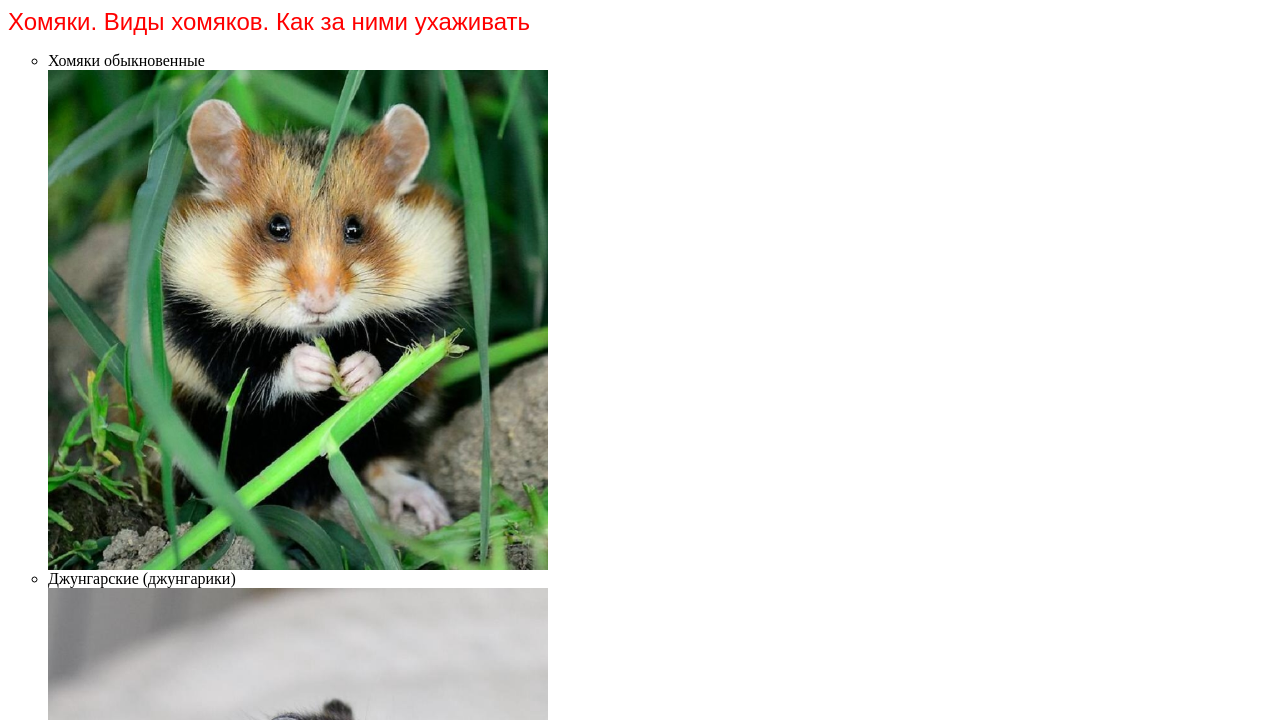
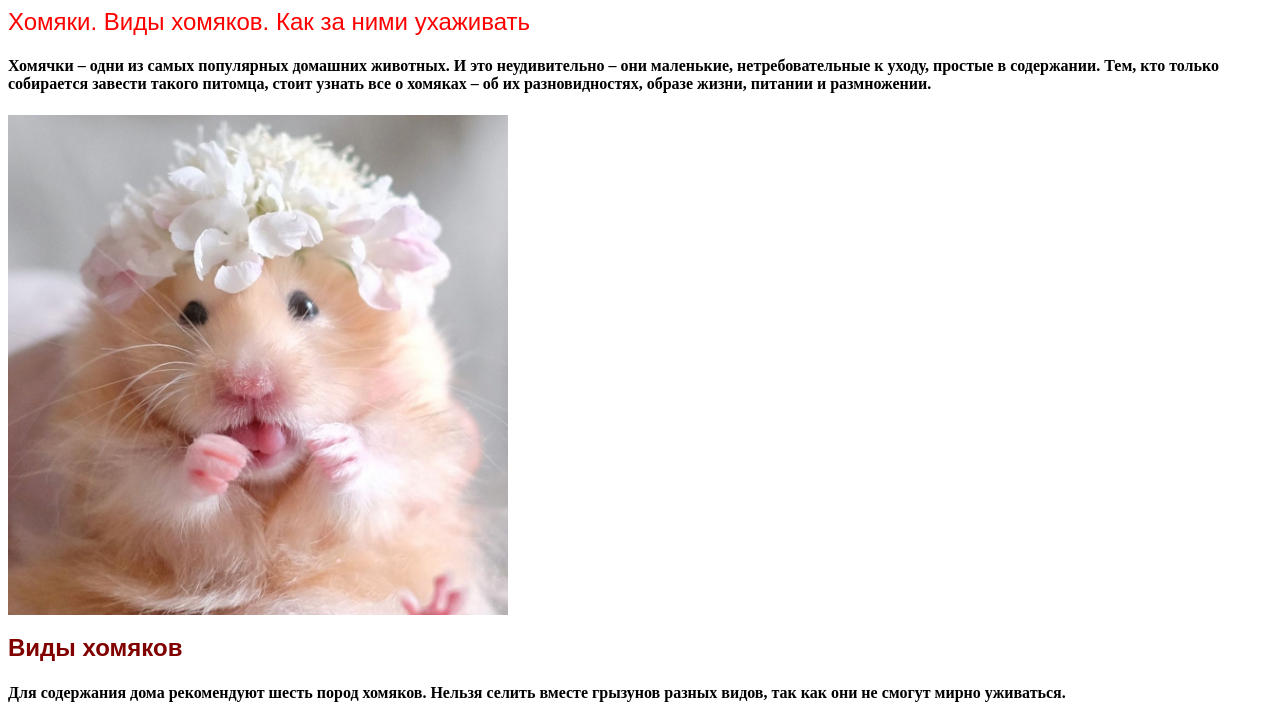
Before and after one commit to sonatigr/hamsterhomepage, a plain HTML site: page index.html in a window 1280 px wide. Shown: the top 720 px of the page. Drawn offline with Linux system fonts and the light colour scheme.

Commit message:
Update index.html

```diff
--- a/index.html
+++ b/index.html
@@ -2,6 +2,10 @@
 <head><title>Главная страница про хомяков</title></head>
 <body>
 <centre><font size="5" color="ff0000" face="fantasy">Хомяки. Виды хомяков. Как за ними ухаживать</font></centre>
+<h4>Хомячки – одни из самых популярных домашних животных. И это неудивительно – они маленькие, нетребовательные к уходу, простые в содержании. Тем, кто только собирается завести такого питомца, стоит узнать все о хомяках – об их разновидностях, образе жизни, питании и размножении.</h4>
+<img src="hamsterflower.jpg" width="500" height="500">
+<h2><font size="5" color="800000" face="fantasy">Виды хомяков</font></h2>
+<h4>Для содержания дома рекомендуют шесть пород хомяков. Нельзя селить вместе грызунов разных видов, так как они не смогут мирно уживаться.</h4>
 <ul type="circle">
 <li>Хомяки обыкновенные</li>
 <img src="hamstercricetus.jpg" width="500" height="500">
```
